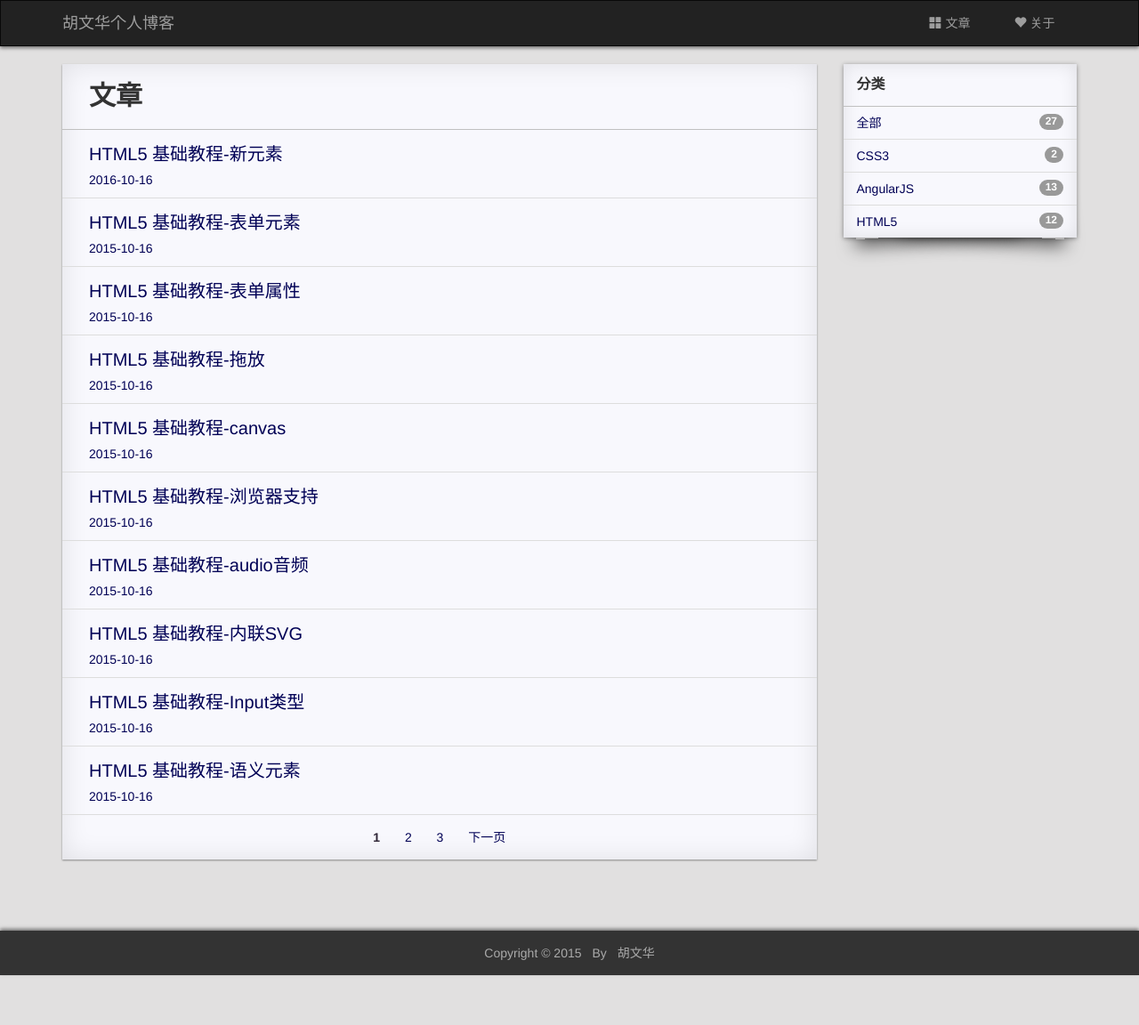
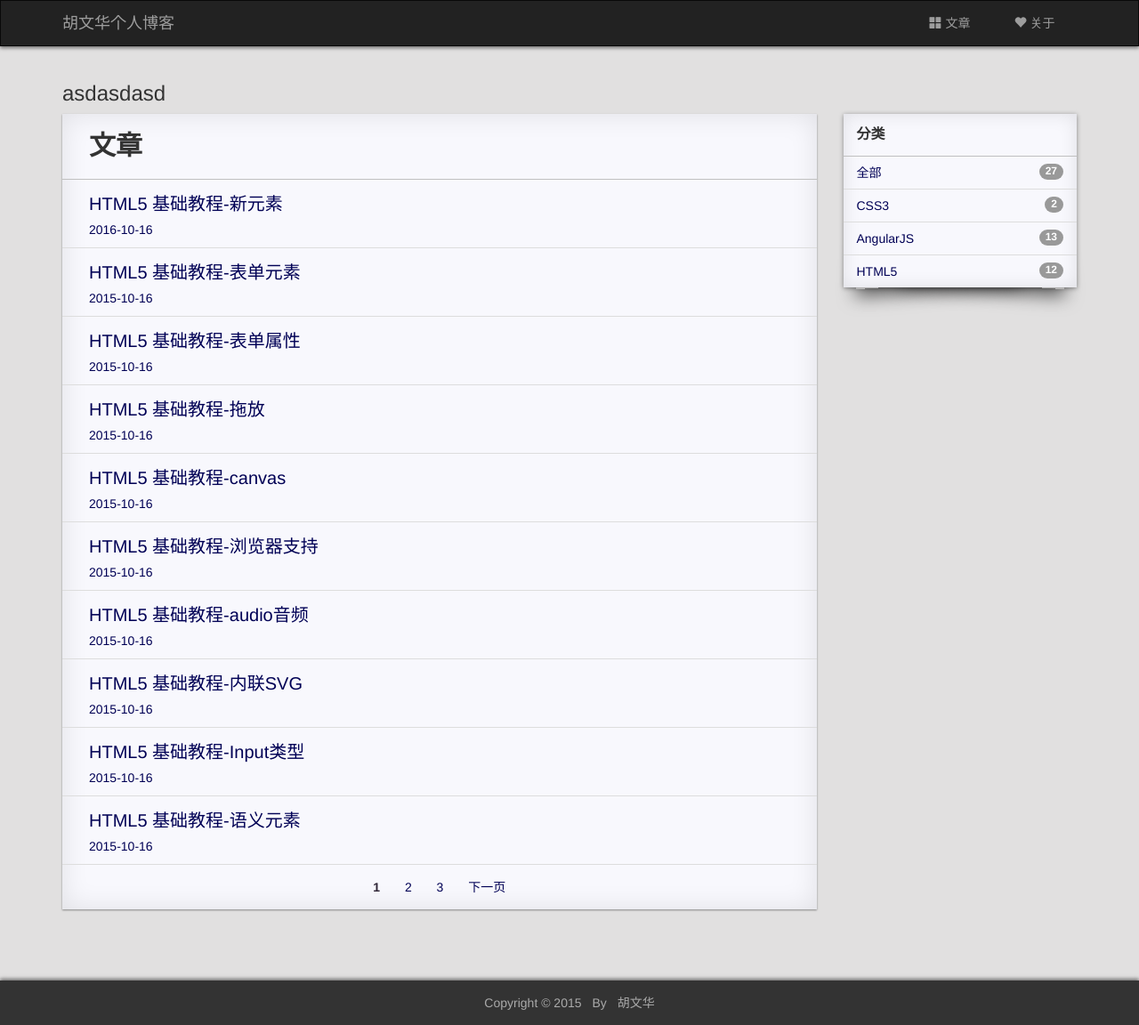
Before and after one commit to huwenhua/huwenhua.github.io, a Jekyll site: the page built from index.html, in a window 1280 px wide. Shown: the whole page at 89% size. Built offline with Jekyll 4.4.1, drawn with Linux system fonts in a browser that asks for light colours; nearby versions of some CDN libraries; the list of posts is cut into pages by our own code; comment, search, counter and statistics services are not loaded; a style sheet for code colours, icons or effects is not loaded; before the commit the page ends 1096 px from its top, so only the background shows below that.

Commit message:
Update default.html

```diff
--- a/_layouts/default.html
+++ b/_layouts/default.html
@@ -10,6 +10,7 @@
 
 
     <div id="main" class="container main">
+    	<h3>asdasdasd</h3>
       {{ content }}
     </div>
 
```
